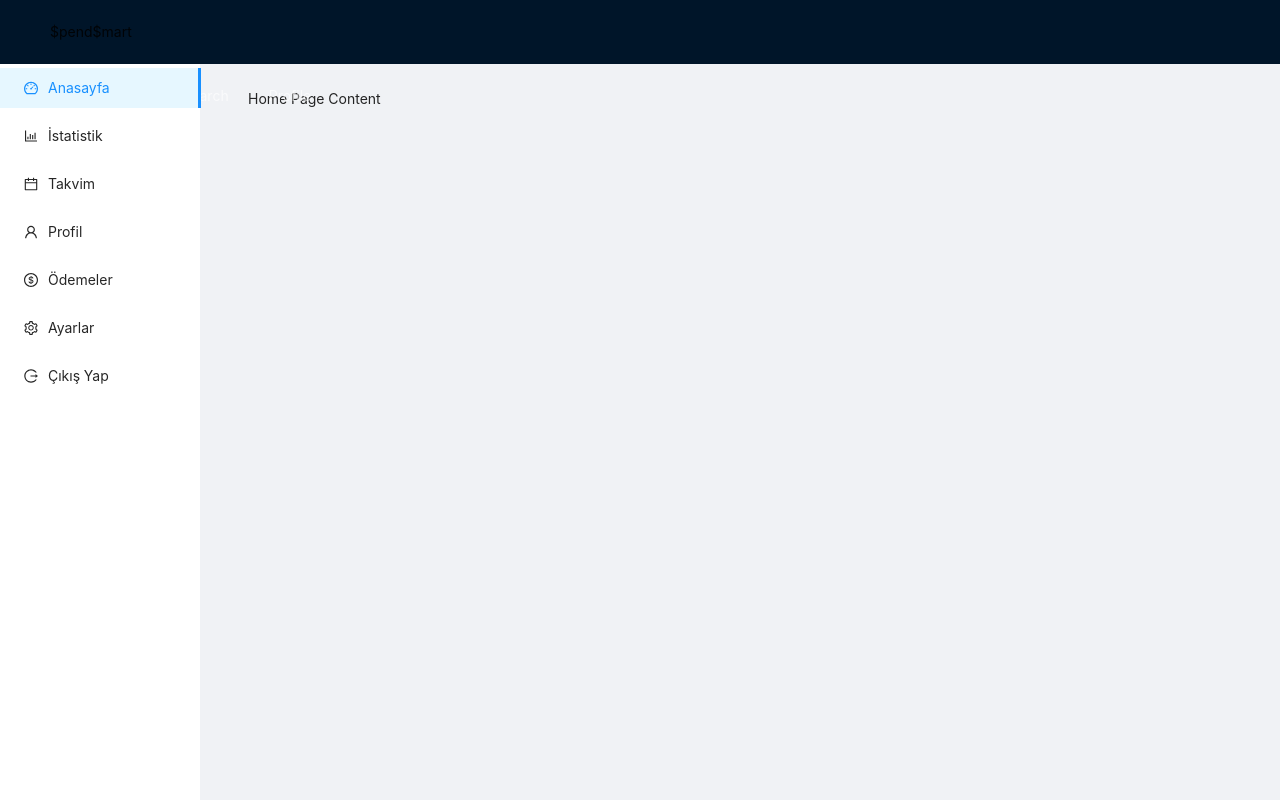
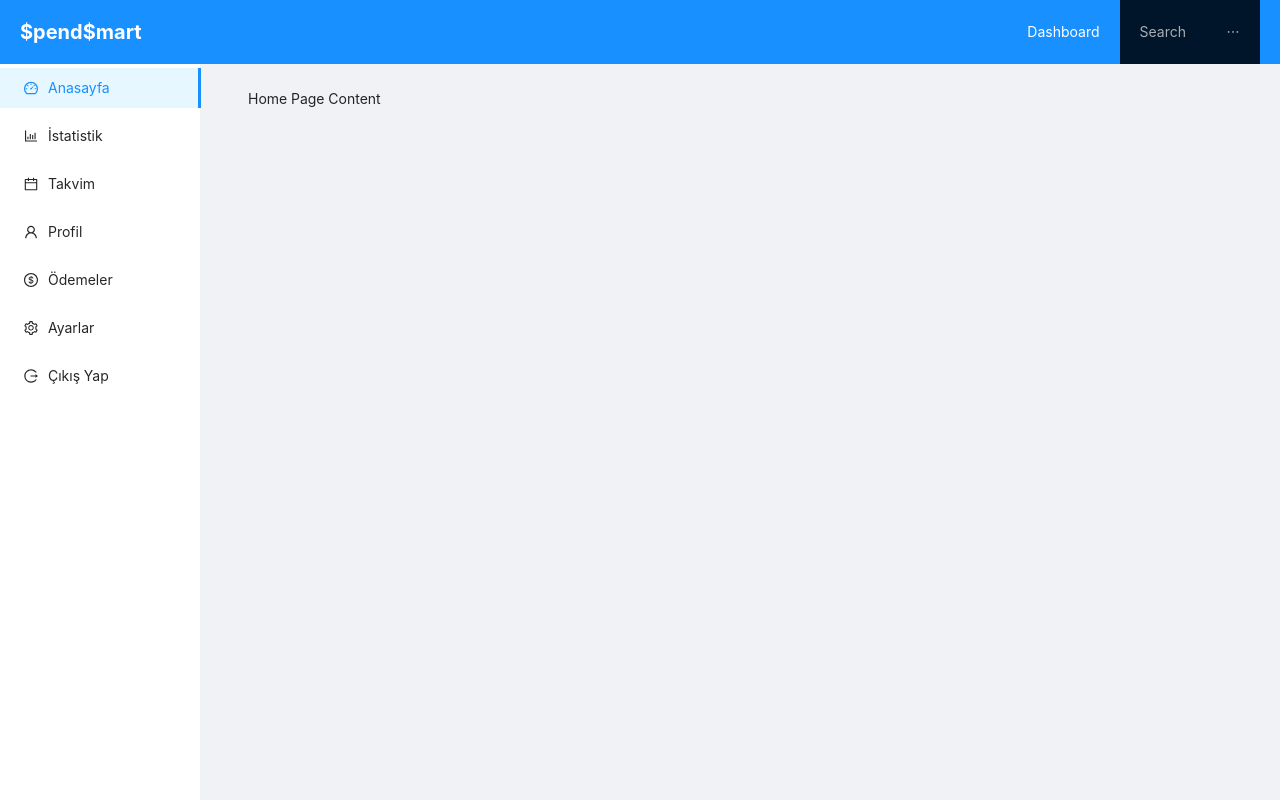
Before and after one commit to nazhhoglu/butce_takip, a React (Create React App) app: page /home in a window 1280 px wide. Built offline with nearby package versions, Linux system fonts and the light colour scheme.

Commit message:
feat: Add Reset Password page and route

```diff
--- a/src/App.js
+++ b/src/App.js
@@ -8,6 +8,7 @@ import ProfilePage from "./pages/ProfilePage";
 import CalendarPage from "./pages/CalendarPage";
 import HeaderBar from "./components/Header";
 import SideMenu from "./components/Menu";
+import ResetPasswordPage from "./pages/ResetPasswordPage";
 
 const { Content, Sider } = Layout;
 
@@ -39,6 +40,7 @@ const App = () => {
     <Router>
       <Routes>
         <Route path="/" element={<LoginRegisterPage />} />
+        <Route path="/reset-password" element={<ResetPasswordPage />} />
         <Route
           path="/home"
           element={
@@ -64,7 +66,7 @@ const App = () => {
           }
         />
         <Route
-          path="/calender"
+          path="/calendar"
           element={
             <AppLayout>
               <CalendarPage />
--- a/src/components/Header.js
+++ b/src/components/Header.js
@@ -1,12 +1,26 @@
-// src/components/Header.js
 import React from "react";
 import { Layout, Menu } from "antd";
 
 const { Header } = Layout;
 
+const styles = {
+  header: {
+    display: "flex",
+    justifyContent: "space-between",
+    alignItems: "center",
+    backgroundColor: "#1890ff",
+    padding: "20px",
+  },
+  logo: {
+    fontSize: "20px",
+    fontWeight: "bold",
+    color: "white",
+  },
+};
+
 const HeaderBar = () => (
-  <Header className="header">
-    <div className="logo">$pend$mart</div>
+  <Header style={styles.header}>
+    <div style={styles.logo}>$pend$mart</div>
     <Menu theme="dark" mode="horizontal" defaultSelectedKeys={["1"]}>
       <Menu.Item key="1">Dashboard</Menu.Item>
       <Menu.Item key="2">Search</Menu.Item>
--- a/src/components/Menu.js
+++ b/src/components/Menu.js
@@ -39,7 +39,7 @@ const SideMenu = () => (
       <Link to="/settings">Ayarlar</Link>
     </Menu.Item>
     <Menu.Item key="7" icon={<LogoutOutlined />}>
-      <Link to="/logout">Çıkış Yap</Link>
+      <Link to="/">Çıkış Yap</Link>
     </Menu.Item>
   </Menu>
 );
--- a/src/pages/LoginRegisterPage.js
+++ b/src/pages/LoginRegisterPage.js
@@ -135,7 +135,7 @@ const LoginRegisterPage = () => {
               </Form.Item>
 
               <p>
-                <Link to="/resetpassword">Şifrenizi mi unuttunuz?</Link>
+                <Link to="/reset-password">Şifrenizi mi unuttunuz?</Link>
               </p>
 
               <Form.Item>
```
Also changed, not shown: src/components/Header.css (added, +13 -0 lines), src/pages/HomePage.css (+0 -12 lines).
